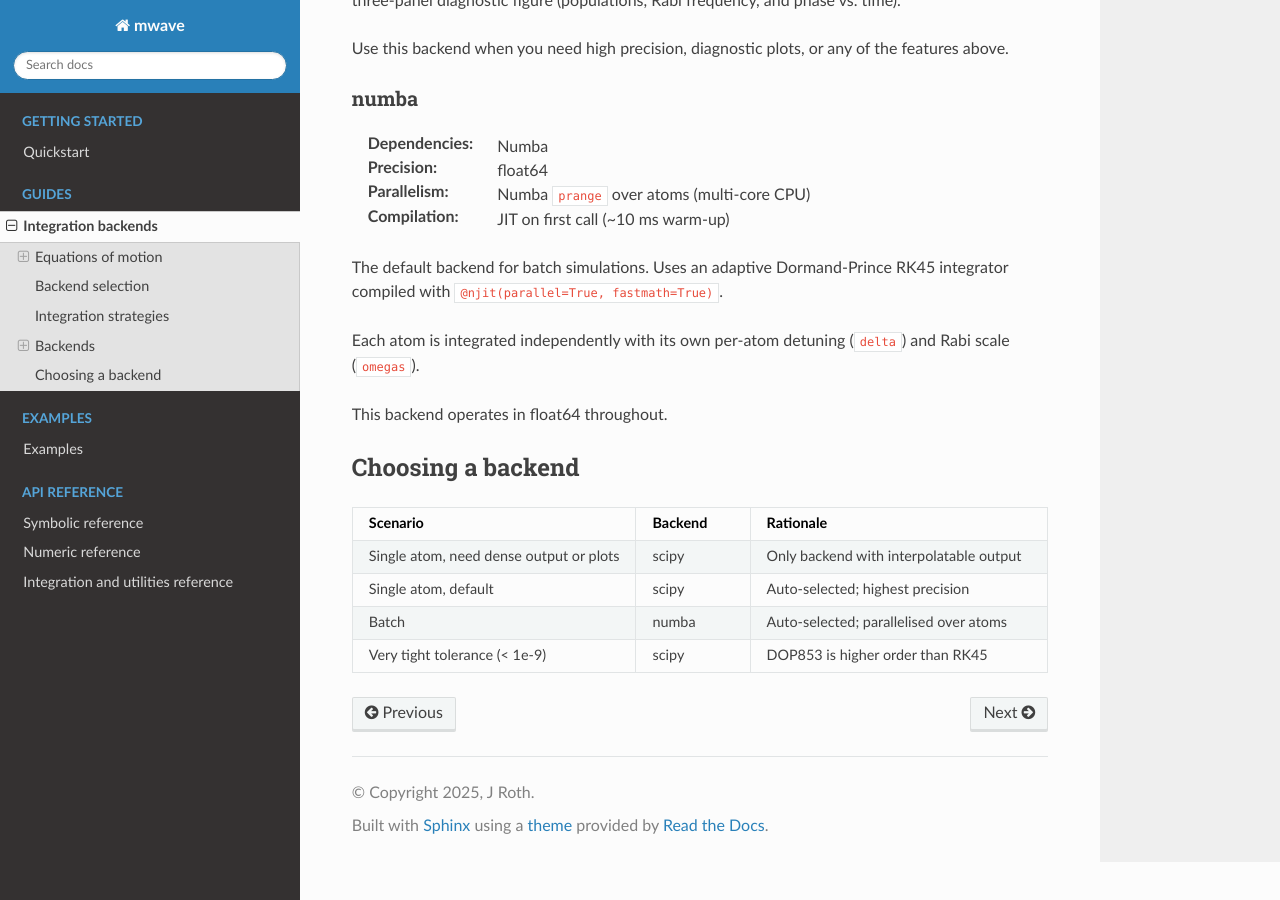
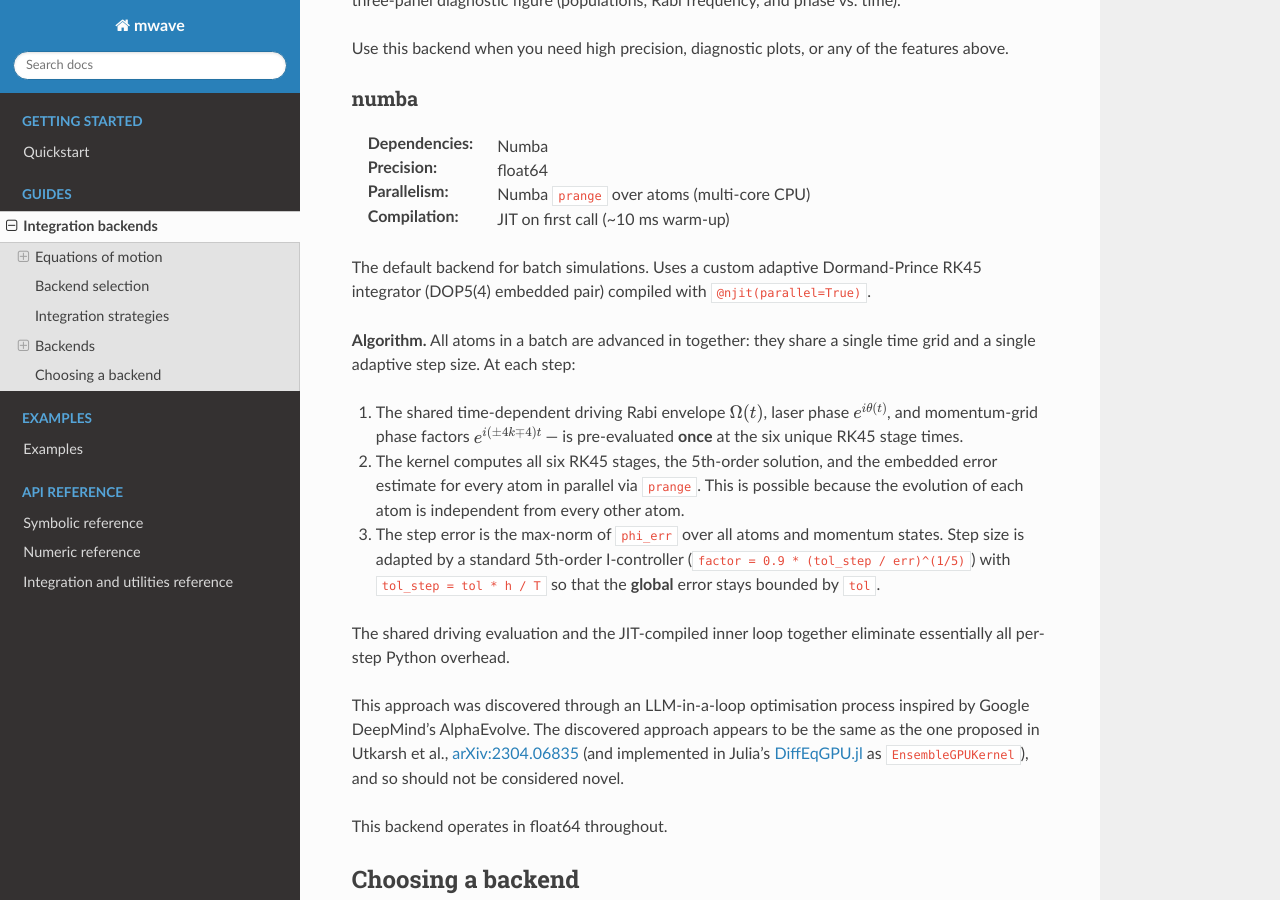
Before and after one commit to jc-roth/mwave, a Sphinx documentation site: the page built from docs/backends.rst, in a window 1280 px wide and 900 px high, scrolled down 2969 px. Built offline with Sphinx 7.4.7 and the Read the Docs theme 3.1.0, drawn with Linux system fonts in a browser that asks for light colours; pages that are not in the unit, such as notebooks, are missing from menus.

Commit message:
updated backend docs

```diff
--- a/docs/backends.rst
+++ b/docs/backends.rst
@@ -111,9 +111,19 @@ numba
 :Parallelism: Numba ``prange`` over atoms (multi-core CPU)
 :Compilation: JIT on first call (~10 ms warm-up)
 
-The default backend for batch simulations. Uses an adaptive Dormand-Prince RK45 integrator compiled with ``@njit(parallel=True, fastmath=True)``.
+The default backend for batch simulations. Uses a custom adaptive Dormand-Prince RK45 integrator (DOP5(4) embedded pair) compiled with ``@njit(parallel=True)``.
 
-Each atom is integrated independently with its own per-atom detuning (``delta``) and Rabi scale (``omegas``).
+**Algorithm.** All atoms in a batch are advanced in together: they share a single time grid and a single adaptive step size. At each step:
+
+1. The shared time-dependent driving Rabi envelope :math:`\Omega(t)`, laser phase :math:`e^{i\theta(t)}`, and momentum-grid phase factors :math:`e^{i(\pm 4k\mp 4)t}` — is pre-evaluated **once** at the six unique RK45 stage times.
+
+2. The kernel computes all six RK45 stages, the 5th-order solution, and the embedded error estimate for every atom in parallel via ``prange``. This is possible because the evolution of each atom is independent from every other atom.
+
+3. The step error is the max-norm of ``phi_err`` over all atoms and momentum states. Step size is adapted by a standard 5th-order I-controller (``factor = 0.9 * (tol_step / err)^(1/5)``) with ``tol_step = tol * h / T`` so that the **global** error stays bounded by ``tol``.
+
+The shared driving evaluation and the JIT-compiled inner loop together eliminate essentially all per-step Python overhead.
+
+This approach was discovered through an LLM-in-a-loop optimisation process inspired by Google DeepMind's AlphaEvolve. The discovered approach appears to be the same as the one proposed in Utkarsh et al., `arXiv:2304.06835 <https://arxiv.org/abs/2304.06835>`_ (and implemented in Julia's `DiffEqGPU.jl <https://github.com/SciML/DiffEqGPU.jl>`_ as ``EnsembleGPUKernel``), and so should not be considered novel.
 
 This backend operates in float64 throughout.
 
```
